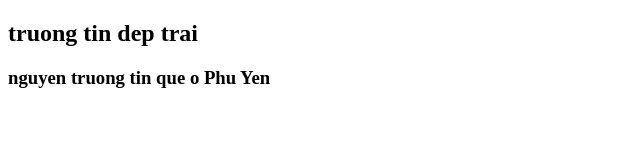
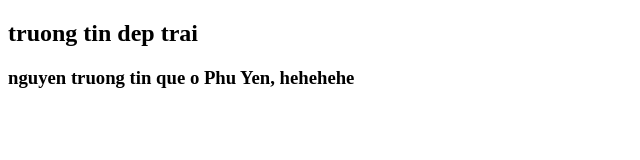
Before and after one commit to truongtin1515/github5, a plain HTML site: page code.html in a window 1280 px wide. Shown: the whole page, without its empty margins (0-640 px from the left). Drawn offline with Linux system fonts and the light colour scheme.

Commit message:
Update code.html

```diff
--- a/code.html
+++ b/code.html
@@ -7,6 +7,6 @@
 </head>
 <body>
     <h2>truong tin dep trai</h2>
-    <h3>nguyen truong tin que o Phu Yen</h3>
+    <h3>nguyen truong tin que o Phu Yen, hehehehe</h3>
 </body>
 </html>
```
